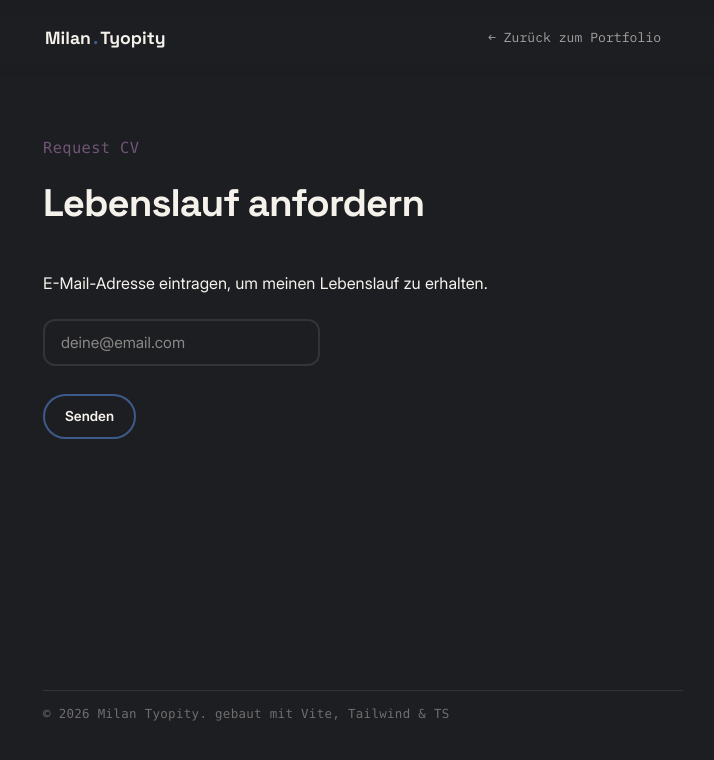
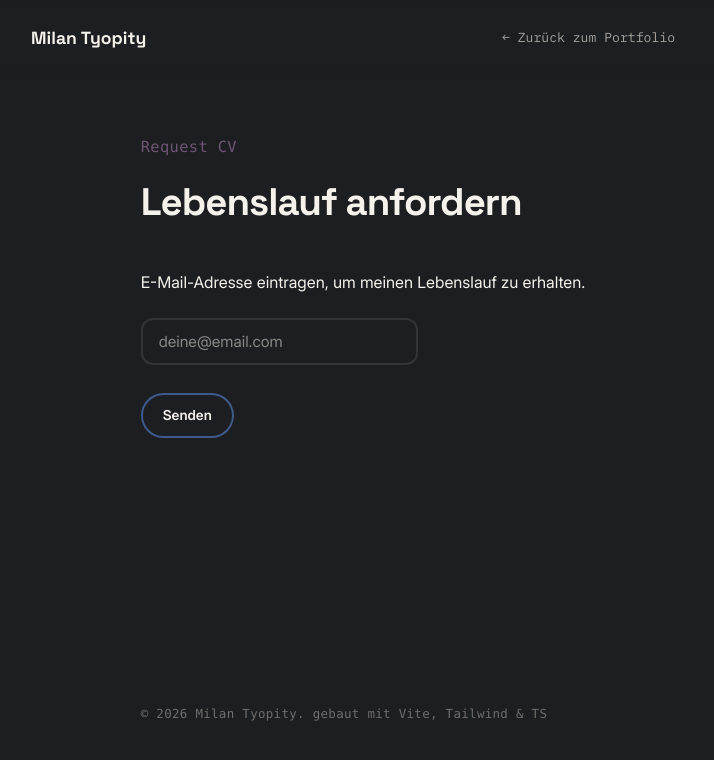
Before and after one commit to milty90/next-portfolio, a Next.js app: page /requestcv in a window 1280 px wide. Shown: the top 760 px of the page, without its empty margins (277-991 px from the left). Built offline with nearby package versions, Linux system fonts and the light colour scheme.

Commit message:
refactor layout and styles in impressum, requestcv, contact, portfolio, and projectcard components

```diff
--- a/src/app/components/layout/Impressum.tsx
+++ b/src/app/components/layout/Impressum.tsx
@@ -4,11 +4,11 @@ export function Impressum() {
   return (
     <div
       id="impressum"
-      className="overflow-hidden min-h-dvh flex flex-col transition-all duration-700"
+      className="overflow-hidden min-h-dvh flex flex-col px-3 transition-all duration-700"
     >
       <header className="sticky top-0 z-50 bg-bg-alt/20 backdrop-blur-md ">
         <nav className="flex flex-row items-center font-bold justify-between px-7 p-4.5 max-w-180 mx-auto">
-          <a className="flex font-space text-ink -ml-1 text-[1.1rem] gap-0.5">
+          <a className="flex font-space text-ink text-[1.1rem] gap-0.5">
             Milan Tyopity
           </a>
 
--- a/src/app/components/layout/RequestCV.tsx
+++ b/src/app/components/layout/RequestCV.tsx
@@ -33,12 +33,12 @@ export function RequestCV() {
   return (
     <div
       id="requestcv"
-      className="overflow-hidden min-h-dvh flex flex-col transition-all duration-700"
+      className="overflow-hidden min-h-dvh px-3 flex flex-col transition-all duration-700"
     >
-      <header className="sticky top-0 z-50 bg-bg-alt/20 backdrop-blur-md border-b border-transparent">
-        <nav className="flex flex-row items-center font-bold justify-between px-10.5 p-4.5 max-w-180 mx-auto">
+      <header className="sticky top-0 z-50 bg-bg-alt/20 backdrop-blur-md ">
+        <nav className="flex flex-row items-center font-bold justify-between px-7 p-4.5 max-w-180 mx-auto">
           <a className="flex font-space text-ink text-[1.1rem] gap-0.5">
-            Milan<span className="text-blue">.</span>Tyopity
+            Milan Tyopity
           </a>
 
           <div className="hidden md:block">
@@ -58,15 +58,15 @@ export function RequestCV() {
         </nav>
       </header>
       <section className="flex flex-1 overflow-hidden pt-5 md:py-15 transition-all duration-700">
-        <div className="flex flex-col  text-ink-soft text-[0.96rem] mb-0 md:max-w-180 mx-auto">
+        <div className="flex flex-col px-5 text-ink-soft text-[0.96rem] mb-0 md:max-w-180 mx-auto">
           <p className="text-copper font-mono mb-3.5 tracking-wide">
             {"Request CV"}
           </p>
-          <h1 className="text-ink text-[2.4rem] font-trafont font-bold tracking-tight mb-10">
+          <h1 className="text-ink text-[2.4rem] font-monospace font-bold tracking-tight mb-10">
             Lebenslauf anfordern{" "}
           </h1>
 
-          <p className="text-ink text-[1.0rem] pr-4 font-inter mb-6">
+          <p className="text-ink text-[1.0rem] font-inter mb-6">
             E-Mail-Adresse eintragen, um meinen Lebenslauf zu erhalten.{" "}
           </p>
 
@@ -101,7 +101,6 @@ export function RequestCV() {
             <p>Etwas ist schiefgelaufen. Bitte versuche es erneut.</p>
           )}
           <div className="mt-auto">
-            <div className="border-t border-line md:w-160 mt-14 mb-3.5"></div>
             <p className="text-ink-soft/60 text-[0.78rem] mb-4 font-mono tracking-wide">
               © 2026 Milan Tyopity. gebaut mit Vite, Tailwind &amp; TS
             </p>
--- a/src/app/components/sections/Contact.tsx
+++ b/src/app/components/sections/Contact.tsx
@@ -44,20 +44,20 @@ export default function Contact() {
                 fill="none"
                 xmlns="http://www.w3.org/2000/svg"
               >
-                <g id="SVGRepo_bgCarrier" stroke-width="0"></g>
+                <g id="SVGRepo_bgCarrier" strokeWidth="0"></g>
                 <g
                   id="SVGRepo_tracerCarrier"
-                  stroke-linecap="round"
-                  stroke-linejoin="round"
+                  strokeLinecap="round"
+                  strokeLinejoin="round"
                 ></g>
                 <g id="SVGRepo_iconCarrier">
                   {" "}
                   <path
                     d="M16 12C16 14.2091 14.2091 16 12 16C9.79086 16 8 14.2091 8 12C8 9.79086 9.79086 8 12 8C14.2091 8 16 9.79086 16 12ZM16 12V13.5C16 14.8807 17.1193 16 18.5 16V16C19.8807 16 21 14.8807 21 13.5V12C21 7.02944 16.9706 3 12 3C7.02944 3 3 7.02944 3 12C3 16.9706 7.02944 21 12 21H16"
                     stroke="#6f5575"
-                    stroke-width="2"
-                    stroke-linecap="round"
-                    stroke-linejoin="round"
+                    strokeWidth="2"
+                    strokeLinecap="round"
+                    strokeLinejoin="round"
                   ></path>{" "}
                 </g>
               </svg>
@@ -74,18 +74,18 @@ export default function Contact() {
                 xmlns="http://www.w3.org/2000/svg"
                 fill="none"
               >
-                <g id="SVGRepo_bgCarrier" stroke-width="0"></g>
+                <g id="SVGRepo_bgCarrier" strokeWidth="0"></g>
                 <g
                   id="SVGRepo_tracerCarrier"
-                  stroke-linecap="round"
-                  stroke-linejoin="round"
+                  strokeLinecap="round"
+                  strokeLinejoin="round"
                 ></g>
                 <g id="SVGRepo_iconCarrier">
                   <path
                     fill="#a6a2a0"
-                    fill-rule="evenodd"
+                    fillRule="evenodd"
                     d="M8 1C4.133 1 1 4.13 1 7.993c0 3.09 2.006 5.71 4.787 6.635.35.064.478-.152.478-.337 0-.166-.006-.606-.01-1.19-1.947.423-2.357-.937-2.357-.937-.319-.808-.778-1.023-.778-1.023-.635-.434.048-.425.048-.425.703.05 1.073.72 1.073.72.624 1.07 1.638.76 2.037.582.063-.452.244-.76.444-.935-1.554-.176-3.188-.776-3.188-3.456 0-.763.273-1.388.72-1.876-.072-.177-.312-.888.07-1.85 0 0 .586-.189 1.924.716A6.711 6.711 0 018 4.381c.595.003 1.194.08 1.753.236 1.336-.905 1.923-.717 1.923-.717.382.963.142 1.674.07 1.85.448.49.72 1.114.72 1.877 0 2.686-1.638 3.278-3.197 3.45.251.216.475.643.475 1.296 0 .934-.009 1.688-.009 1.918 0 .187.127.404.482.336A6.996 6.996 0 0015 7.993 6.997 6.997 0 008 1z"
-                    clip-rule="evenodd"
+                    clipRule="evenodd"
                   ></path>
                 </g>
               </svg>{" "}
@@ -101,11 +101,11 @@ export default function Contact() {
                 xmlns="http://www.w3.org/2000/svg"
                 fill="none"
               >
-                <g id="SVGRepo_bgCarrier" stroke-width="0"></g>
+                <g id="SVGRepo_bgCarrier" strokeWidth="0"></g>
                 <g
                   id="SVGRepo_tracerCarrier"
-                  stroke-linecap="round"
-                  stroke-linejoin="round"
+                  strokeLinecap="round"
+                  strokeLinejoin="round"
                 ></g>
                 <g id="SVGRepo_iconCarrier">
                   <path
--- a/src/app/components/sections/Portfolio.tsx
+++ b/src/app/components/sections/Portfolio.tsx
@@ -32,7 +32,7 @@ export default function Portfolio() {
           <div className="w-[25rem] mb-10 border-b-2 border-blue/70" />
         </div>
         <div
-          className="flex flex-col justify-center md:justify-between gap-20 py-6 opacity-100 md:opacity-0 md:translate-y-7.5 transition-all duration-700 data-[revealed=true]:opacity-100 data-[revealed=true]:translate-y-0"
+          className="flex flex-col justify-center md:justify-between gap-15 md:gap-20 py-6 opacity-100 md:opacity-0 md:translate-y-7.5 transition-all duration-700 data-[revealed=true]:opacity-100 data-[revealed=true]:translate-y-0"
           ref={ref}
         >
           {projectsData
--- a/src/app/components/ui/VerticalProjectCard.tsx
+++ b/src/app/components/ui/VerticalProjectCard.tsx
@@ -22,7 +22,7 @@ export default function ProjectCard({
   console.log(isLeft);
   return (
     <div
-      className={`flex flex-col p-6 shadow-sm bg-panel/80 border border-line/30 rounded-3xl justify-between items-center overflow-hidden ${isLeft % 2 === 0 ? "md:flex-row-reverse" : "md:flex-row"}  md:gap-30`}
+      className={`flex flex-col p-6 shadow-md shadow-bg/20 bg-panel/80 border border-line/30 rounded-3xl justify-between items-center overflow-hidden ${isLeft % 2 === 0 ? "md:flex-row-reverse" : "md:flex-row"}  md:gap-30`}
     >
       <div>
         <Image
```
